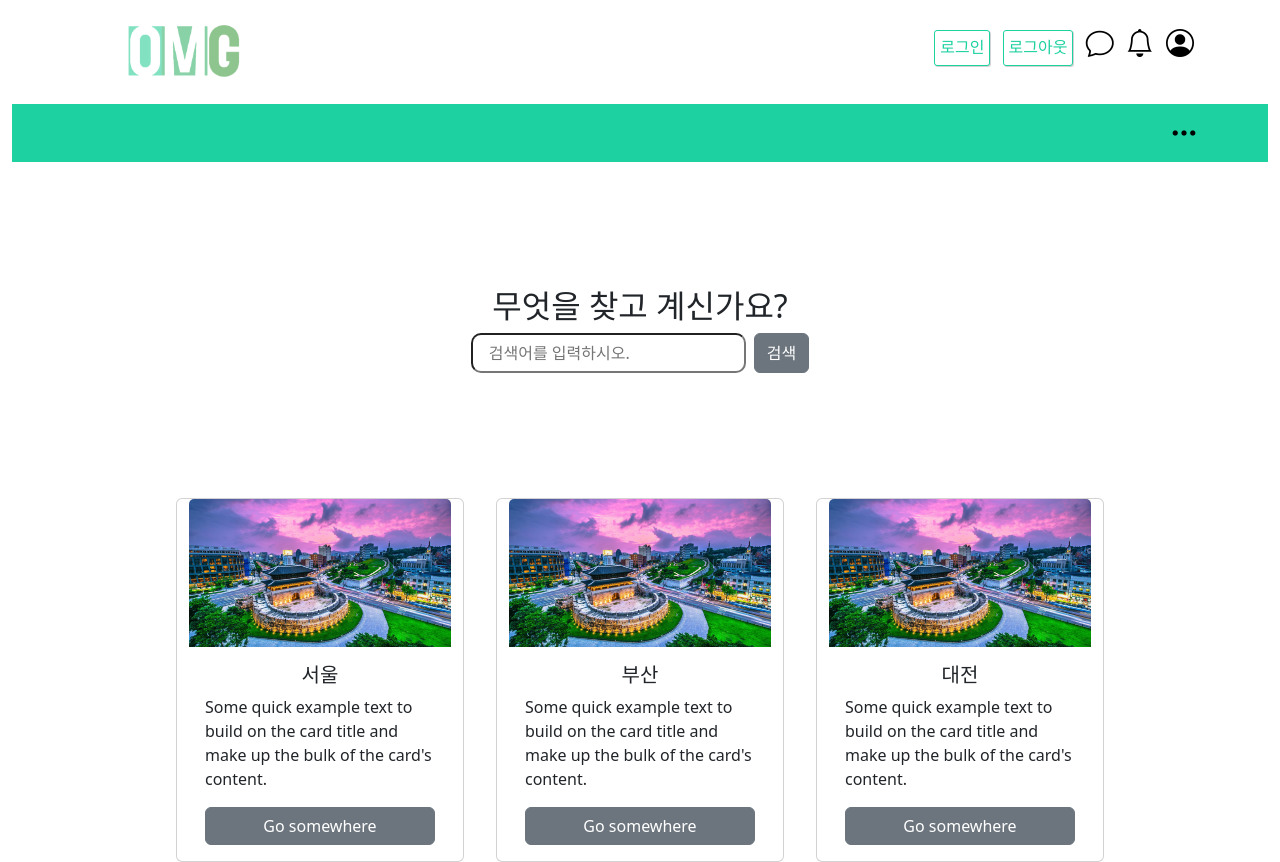
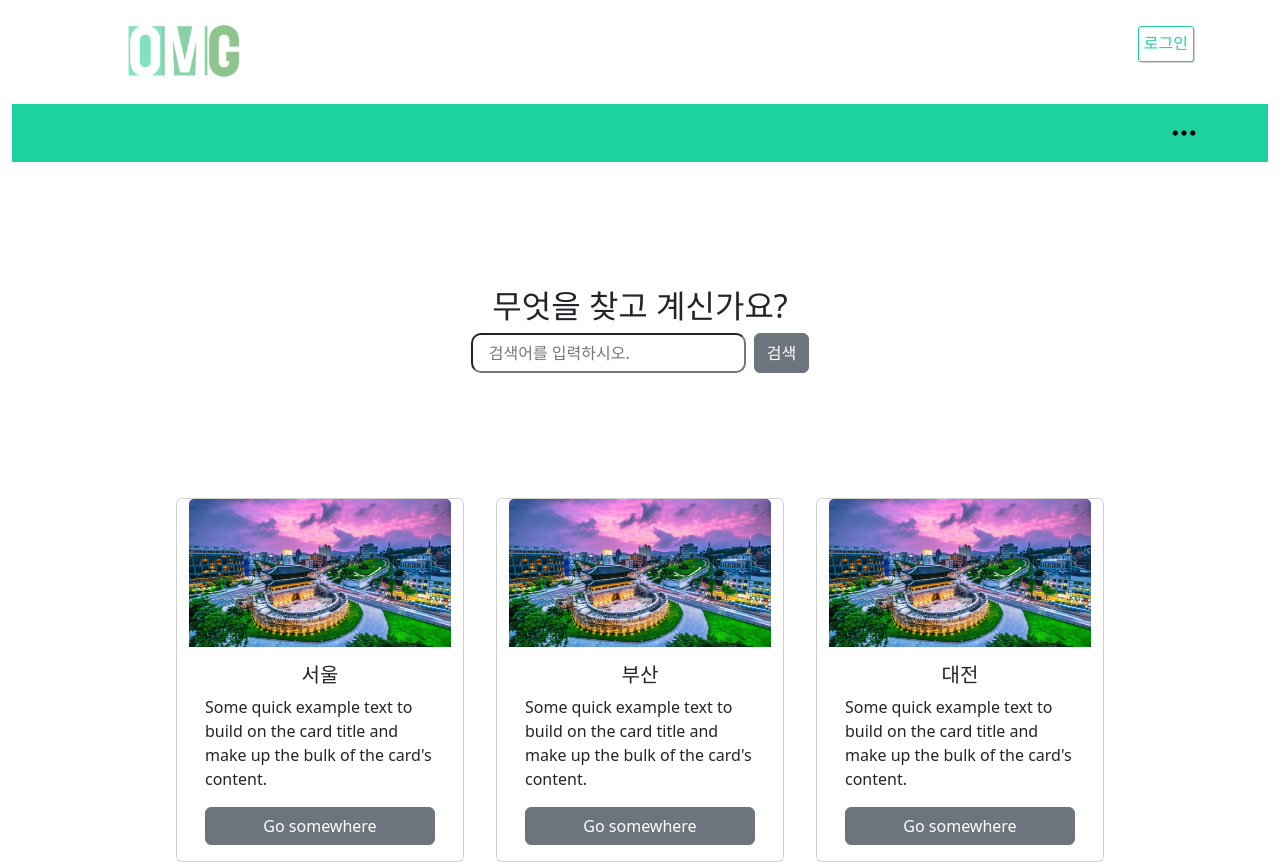
Before and after one commit to zosunny/OMG, a plain HTML site: page omg-project/index.html in a window 1280 px wide. Drawn offline with nearby package versions, Linux system fonts and the light colour scheme; a web font is replaced by a local one.

Commit message:
feat: nav icon display 수정

```diff
--- a/omg-project/index.html
+++ b/omg-project/index.html
@@ -30,25 +30,25 @@
                     </div>
                     <div class="col d-flex justify-content-end" style="margin: auto">
                         <ul>
+                            <!--Chatting Icon-->
+                            <a href="#" style="display: none;">
+                                <i class="bi bi-chat fs-3 ms-1 me-1"></i>
+                            </a>
+                            <!--Alarm Message Icon-->
+                            <a href="#" style="display: none;">
+                                <i class="bi bi-bell fs-3 ms-1 me-1"></i>
+                            </a>
+                            <!--MyPage Icon-->
+                            <a href="#" style="display: none;">
+                                <i class="bi bi-person-circle fs-3 ms-1 me-1"></i>
+                            </a>
                             <!--Login Button-->
                             <a href="./auth/login.html">
                                 <button class="logBtn ms-1 me-1" type="button">로그인</button>
                             </a>
                             <!--Logout Button-->
-                            <a href="#">
+                            <a href="#" style="display: none;">
                                 <button class="logBtn ms-1 me-1" type="button">로그아웃</button>
-                            </a>
-                            <!--Chatting Icon-->
-                            <a href="#">
-                                <i class="bi bi-chat fs-3 ms-1 me-1"></i>
-                            </a>
-                            <!--Alarm Message Icon-->
-                            <a href="#">
-                                <i class="bi bi-bell fs-3 ms-1 me-1"></i>
-                            </a>
-                            <!--MyPage Icon-->
-                            <a href="#">
-                                <i class="bi bi-person-circle fs-3 ms-1 me-1"></i>
                             </a>
                         </ul>
                     </div>
```
